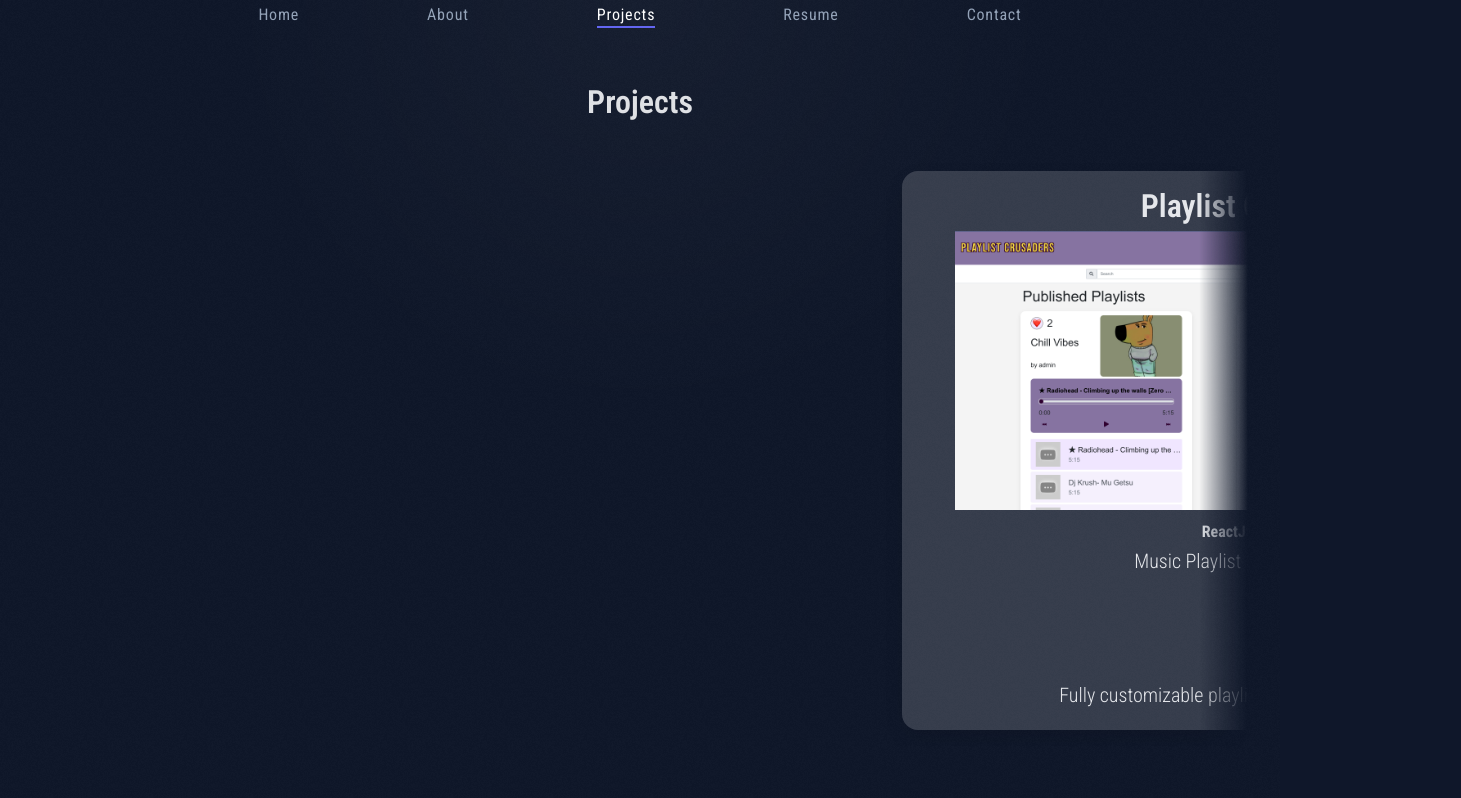
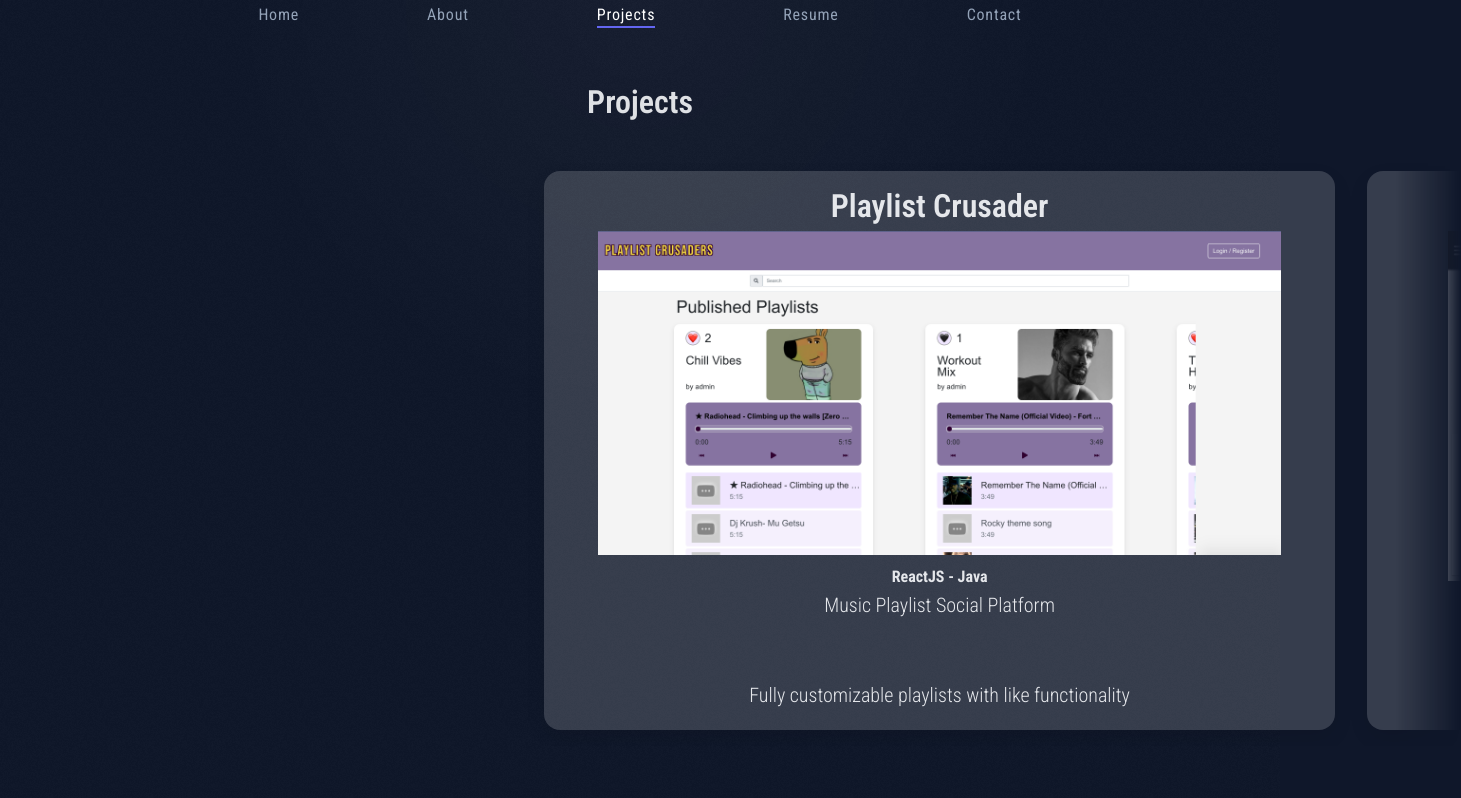
Before and after one commit to lzklein/portfolio, a React (Create React App) app in the folder client/: page /projects in a window 1280 px wide. Shown: the top 798 px of the page, 1461 px wide, since content can reach past the window. Built offline with nearby package versions, Linux system fonts and the light colour scheme.

Commit message:
centered cards

```diff
--- a/client/src/style/Project.css
+++ b/client/src/style/Project.css
@@ -1,17 +1,23 @@
 .projects-page {
   padding: 2rem;
+  display: flex;
+  flex-direction: column;
+  align-items: center;
 }
 
 .projects-carousel {
+  width: 100%;
+
   display: grid;
   grid-auto-flow: column;
-  grid-auto-columns: 65%;  /* card width */
+  grid-auto-columns: 65%;
   gap: 2rem;
 
   overflow-x: auto;
-  padding: 1.5rem 0 3rem 0;
 
-  scroll-padding: 0 50%;
+  padding: 1.5rem calc((100% - 65%) / 2) 3rem calc((100% - 65%) / 2);
+
+  scroll-snap-type: x mandatory;
   scroll-behavior: smooth;
 
   align-items: stretch;
@@ -37,7 +43,7 @@
 }
 
 .projects-carousel::-webkit-scrollbar-thumb {
-  background: #99bad586;
+  background: #99bad5;
   border-radius: 4px;
 }
 
@@ -46,8 +52,7 @@
 
   background: rgba(255, 255, 255, 0.163);
   border-radius: 16px;
-  padding: 1rem 1.25rem;
-  margin: 0 3rem;
+  padding: 1rem;
 
   display: flex;
   flex-direction: column;
@@ -62,7 +67,6 @@
   box-shadow: 0 14px 30px rgba(0, 0, 0, 0.15);
 }
 
-
 .project-card img {
   display: block;
   max-height: 350px;
@@ -74,7 +78,6 @@
   display: block;
   text-align: center;
 }
-
 
 .project-card h2 {
   margin: 0 0 0.4rem;
@@ -92,7 +95,3 @@
 .project-card > *:last-child {
   margin-top: auto;
 }
-
-.carousel-spacer {
-  width: 15vw;
-}
```
